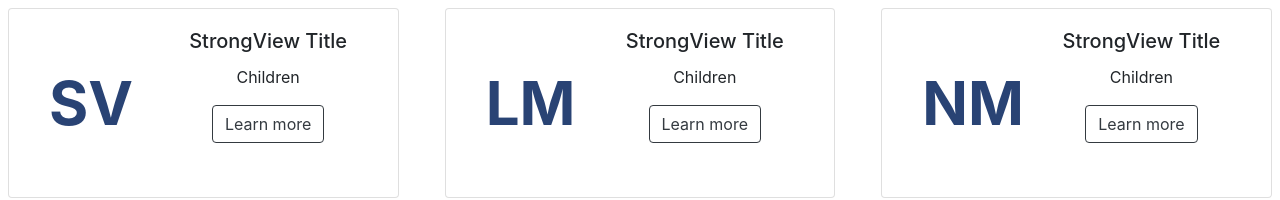
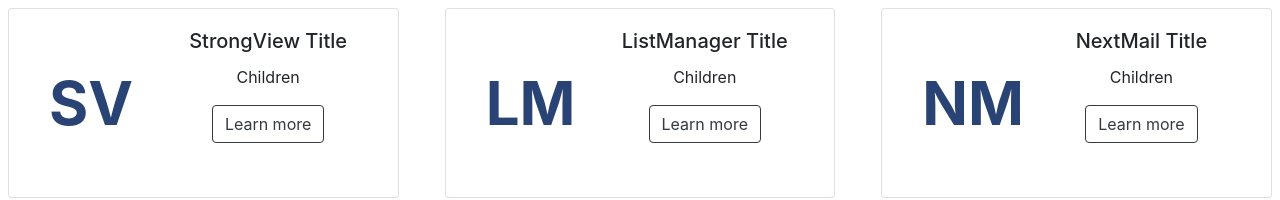
Before and after one commit to AlphaSpectrum/ganges, a React (Create React App) app: page / in a window 1280 px wide. Shown: the top 200 px of the page. Built offline with nearby package versions, Linux system fonts and the light colour scheme.

Commit message:
Added title property

```diff
--- a/src/components/Shelf.js
+++ b/src/components/Shelf.js
@@ -31,6 +31,7 @@
 
   render() {
     const {
+      title,
       iconText,
       children,
       featuredIconId,
@@ -50,7 +51,7 @@
           </Column>
           <Column breakpoint="lg" size={8}>
             <CardBody>
-              <CardTitle>StrongView Title</CardTitle>
+              <CardTitle>{title}</CardTitle>
               <CardText>{children}</CardText>
               <Button className="btn-outline-dark">Learn more</Button>
             </CardBody>
@@ -65,9 +66,11 @@
   children: PropTypes.node.isRequired,
   featuredIconId: PropTypes.string.isRequired,
   iconText: PropTypes.string,
+  title: PropTypes.string,
 };
 
 Shelf.defaultProps = {
   iconText: '',
+  title: '',
 };
 export default Shelf;
--- a/src/index.js
+++ b/src/index.js
@@ -9,11 +9,11 @@
 ReactDOM.render(
     <Row>
         <Column size={4}>
-            <Shelf iconText='SV' featuredIconId='iconId' featuredBodyId='bodyId'>Children</Shelf>
+            <Shelf title='StrongView Title' iconText='SV' featuredIconId='iconId' featuredBodyId='bodyId'>Children</Shelf>
         </Column> <Column size={4}>
-            <Shelf iconText='LM' featuredIconId='iconId' featuredBodyId='bodyId'>Children</Shelf>
+            <Shelf title='ListManager Title' iconText='LM' featuredIconId='iconId' featuredBodyId='bodyId'>Children</Shelf>
         </Column> <Column size={4}>
-            <Shelf iconText='NM' featuredIconId='iconId' featuredBodyId='bodyId'>Children</Shelf>
+            <Shelf title='NextMail Title' iconText='NM' featuredIconId='iconId' featuredBodyId='bodyId'>Children</Shelf>
         </Column>
     </Row>,
     document.getElementById('root'),
```
